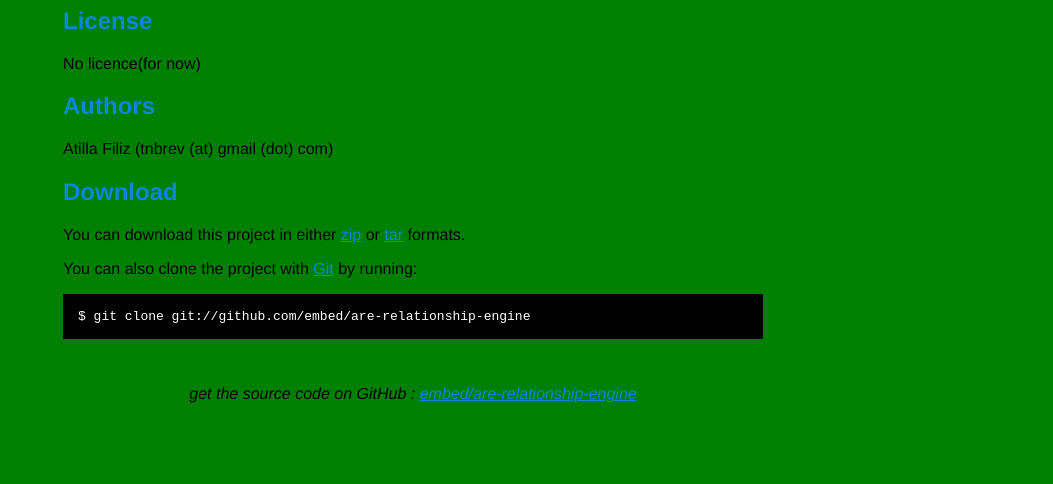
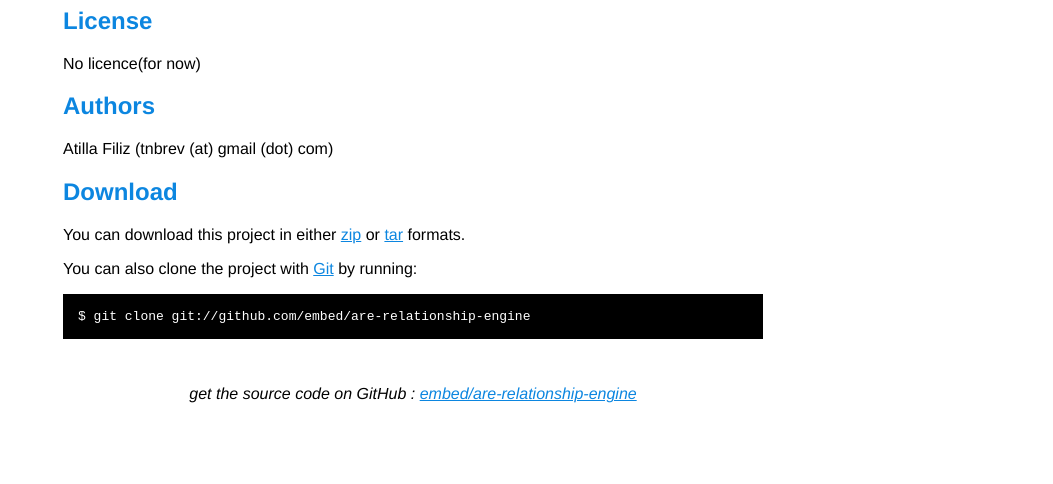
Before and after one commit to embed/are-relationship-engine, a plain HTML site: page index.html in a window 1280 px wide. Shown: the part 316-800 px from the top of the page, without its empty margins (227-1280 px from the left). Drawn offline with Linux system fonts and the light colour scheme.

Commit message:
bg and push test

```diff
--- a/index.html
+++ b/index.html
@@ -8,7 +8,7 @@
   <style type="text/css">
     body {
       margin-top: 1.0em;
-      background-color: green;/*#f3791f;*/
+      background-color: white;/*green;*//*#f3791f;*/
       font-family: Helvetica, Arial, FreeSans, san-serif;
       color: #000000;
     }
```
